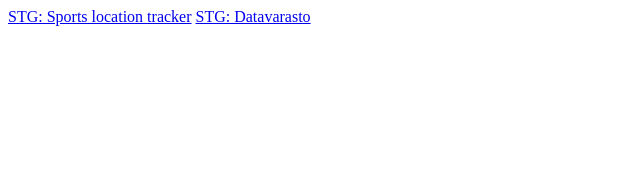
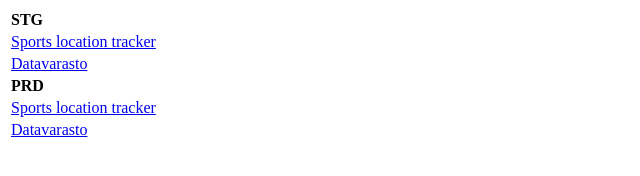
Before and after one commit to 5G00BD88-3006-Innovaatioprojekti/nginx, a plain HTML site: page index.html in a window 1280 px wide. Shown: the whole page, without its empty margins (0-640 px from the left). Drawn offline with Linux system fonts and the light colour scheme.

Commit message:
Update index.html

```diff
--- a/index.html
+++ b/index.html
@@ -5,7 +5,34 @@
     <title>nginx default</title>
   </head>
   <body>
-    <a href="/stg/sports-location-tracker">STG: Sports location tracker</a>
-    <a href="/stg/datavarasto">STG: Datavarasto</a>
+    <table>
+      <tr>
+        <td><b>STG</b></td>
+      </tr>
+      <tr>
+        <td>
+          <a href="/stg/sports-location-tracker">Sports location tracker</a>
+        </td>
+      </tr>
+      <tr>
+        <td>
+          <a href="/stg/datavarasto">Datavarasto</a>
+        </td>
+      </tr>
+
+      <tr>
+        <td><b>PRD</b></td>
+      </tr>
+      <tr>
+        <td>
+          <a href="/prd/sports-location-tracker">Sports location tracker</a>
+        </td>
+      </tr>
+      <tr>
+        <td>
+          <a href="/prd/datavarasto">Datavarasto</a>
+        </td>
+      </tr>
+    </table>
   </body>
 </html>
```
